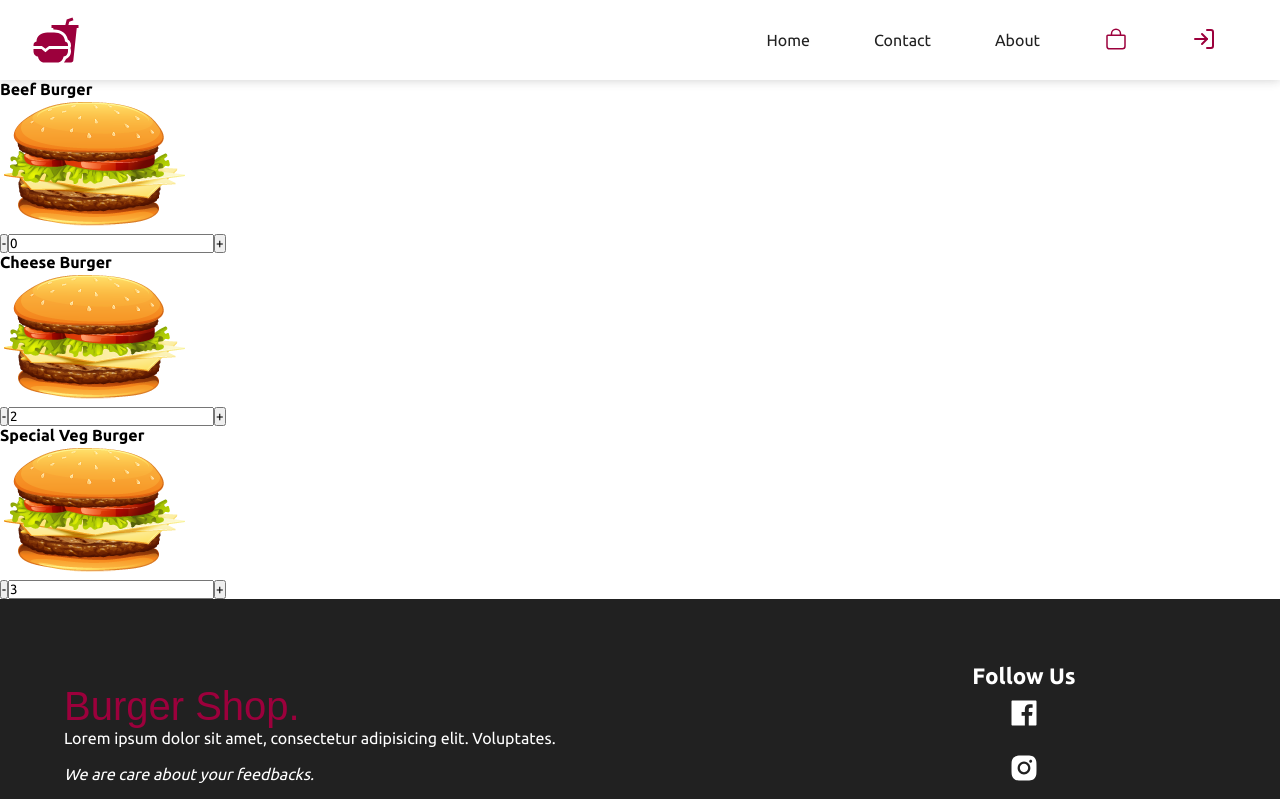
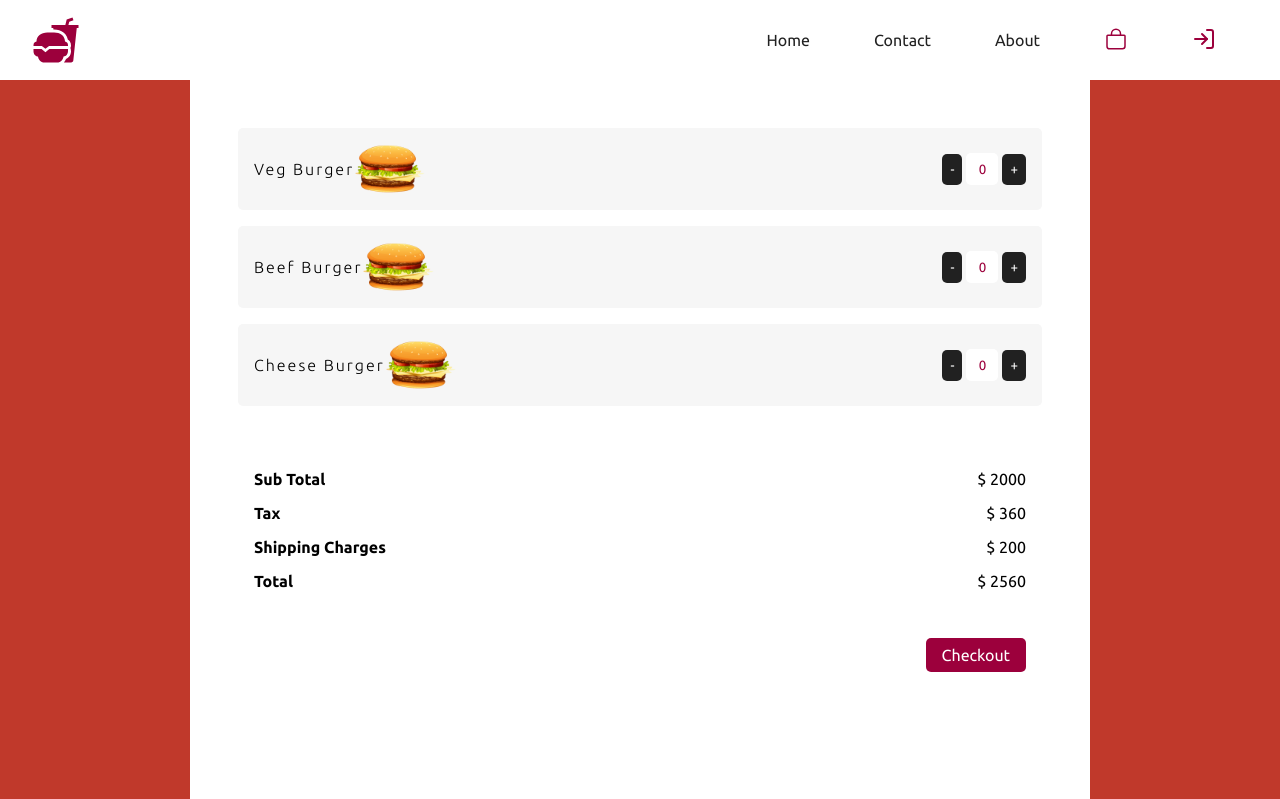
Before and after one commit to mohit838/BurgerShop-MERN, a React (Create React App) app in the folder client/: page /cart in a window 1280 px wide. Shown: the top 799 px of the page. Built offline with nearby package versions, Linux system fonts and the light colour scheme.

Commit message:
Complete Cart

```diff
--- a/client/src/components/cart/Cart.jsx
+++ b/client/src/components/cart/Cart.jsx
@@ -1,52 +1,71 @@
 import React from "react";
+import { Link } from "react-router-dom";
 import Burger1 from "./../../assets/logo2.png";
 
-const CartItems = ({ value, title, image, increment, decrement }) => {
-  return (
-    <>
-      <div className="cardItem">
+const CartItems = ({ value, title, img, increment, decrement }) => (
+  <div className="cartItemCard">
     <div>
       <h4>{title}</h4>
-          <img src={image} alt="BurgerCart" />
+      <img src={img} alt="Item" />
     </div>
 
-        {/* Button */}
+    <div>
       <button onClick={decrement}>-</button>
       <input type="number" readOnly value={value} />
       <button onClick={increment}>+</button>
     </div>
-    </>
+  </div>
 );
-};
 
 const Cart = () => {
   const increment = (item) => {};
+
   const decrement = (item) => {};
 
   return (
     <section className="cartSection">
       <main>
         <CartItems
+          title={"Veg Burger"}
+          img={Burger1}
           value={0}
-          title={"Beef Burger"}
-          image={Burger1}
           increment={() => increment(1)}
           decrement={() => decrement(1)}
         />
         <CartItems
-          value={2}
-          title={"Cheese Burger"}
-          image={Burger1}
+          title={"Beef Burger"}
+          img={Burger1}
+          value={0}
           increment={() => increment(2)}
           decrement={() => decrement(2)}
         />
         <CartItems
-          value={3}
-          title={"Special Veg Burger"}
-          image={Burger1}
+          title={"Cheese Burger"}
+          img={Burger1}
+          value={0}
           increment={() => increment(3)}
           decrement={() => decrement(3)}
         />
+
+        <article>
+          <div>
+            <h4>Sub Total</h4>
+            <p>$ {2000}</p>
+          </div>
+          <div>
+            <h4>Tax</h4>
+            <p>$ {2000 * 0.18}</p>
+          </div>
+          <div>
+            <h4>Shipping Charges</h4>
+            <p>$ {200}</p>
+          </div>{" "}
+          <div>
+            <h4>Total</h4>
+            <p>$ {2000 + 2000 * 0.18 + 200}</p>
+          </div>
+          <Link to="/shipping">Checkout</Link>
+        </article>
       </main>
     </section>
   );
--- a/client/src/styles/cart.scss
+++ b/client/src/styles/cart.scss
@@ -1,7 +1,93 @@
 @import "colors";
 
-.cart {
+.cartSection {
   background-color: $pink;
   width: 100%;
   height: 100vh;
+
+  > main {
+    height: 100%;
+    background-color: white;
+    max-width: 900px;
+    margin: auto;
+    padding: 2rem;
+
+    > article {
+      padding: 2rem;
+      > div {
+        display: flex;
+        justify-content: space-between;
+        margin: 1rem 0;
+      }
+
+      > a {
+        background-color: $red;
+        color: white;
+        padding: 0.5rem 1rem;
+        border-radius: 5px;
+        text-align: center;
+        margin-top: 2rem;
+        float: right;
+      }
+    }
+  }
 }
+
+.cartItemCard {
+  background-color: rgb(246, 246, 246);
+  margin: 1rem;
+  display: flex;
+  align-items: center;
+  justify-content: space-between;
+  padding: 1rem;
+  border-radius: 5px;
+
+  > div {
+    display: flex;
+    align-items: center;
+
+    > h4 {
+      font-weight: 200;
+      letter-spacing: 2px;
+    }
+
+    > img {
+      height: 50px;
+    }
+  }
+
+  input {
+    text-align: center;
+    width: 2rem;
+    height: 2rem;
+    padding: 0.5rem;
+    border: none;
+    margin: 0.25rem;
+    outline: none;
+    border-radius: 5px;
+    color: $red;
+
+    &::-webkit-outer-spin-button,
+    &::-webkit-inner-spin-button {
+      -webkit-appearance: none;
+      margin: 0%;
+    }
+  }
+
+  button {
+    cursor: pointer;
+    border: none;
+    padding: 0.5rem;
+    background-color: $dark;
+    color: white;
+    border-radius: 5px;
+  }
+}
+
+@media screen and (max-width: 600px) {
+  .cartSection > main > article > a {
+    float: none;
+    display: block;
+    width: 100%;
+  }
+}
```
Lines whose indentation alone changed are shown as unchanged.
